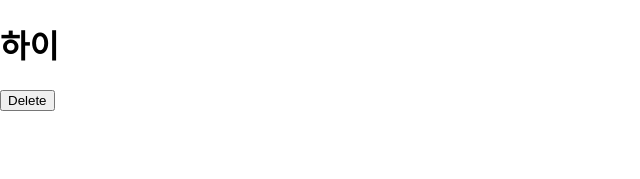
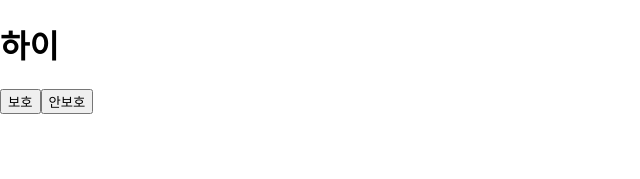
Before and after one commit to gbwlxhd97/react-hooks, a React (Create React App) app: page / in a window 1280 px wide. Shown: the top 179 px of the page, without its empty margins (0-640 px from the left). Built offline with nearby package versions, Linux system fonts and the light colour scheme.

Commit message:
chap 7 usePreventLeave

```diff
--- a/src/App.js
+++ b/src/App.js
@@ -1,32 +1,23 @@
 import React, { useState, useEffect, useRef } from "react";
 
-const useConfirm = (message = "", onConfirm, onCancel) => {
-  if (!onConfirm || typeof onConfirm !== "function") {
-    //존재하지않거나 function이 아닐때,
-    return; //조건이 일치하면 함수 종료.
-  }
-  if (onCancel || typeof onCancel !== "function") {
-    return;
-  }
-  const confirmAction = () => {
-    if (window.confirm(message)) {
-      //브라우저에 메세지를 가지고 있으면 콜백함수 실행
-      onConfirm();
-    } else {
-      onCancel(); // 거절함수
-    }
+const usePreventLeave = () => {
+  const listener = (event) => {
+    event.preventDefault();
+    event.returnValue = ""; //크롬에만 있는 기능 스펠링틀리는거 조심.
   };
-  return confirmAction;
+  const enablePrevent = () => window.addEventListener("beforeunload", listener);
+  const disablePrevent = () =>
+    window.removeEventListener("beforeunload", listener);
+  return { enablePrevent, disablePrevent };
 };
 
 const App = () => {
-  const deleteWorld = () => console.log("삭제되어가고있음.");
-  const abort = () => console.log("Abort");
-  const confirmDelete = useConfirm("삭제할거니?", deleteWorld, abort); //3번째 라인 정의한 콜백함수로 deleteworld(onConfirm),abort(onCancel)콜백.
+  const { enablePrevent, disablePrevent } = usePreventLeave();
   return (
     <div className="App">
       <h1>하이</h1>
-      <button onClick={confirmDelete}>Delete</button>
+      <button onClick={enablePrevent}>보호</button>
+      <button onClick={disablePrevent}>안보호</button>
     </div>
   );
 };
```
Also changed, not shown: 1 other file (tests, documents, lock files or other folders).
